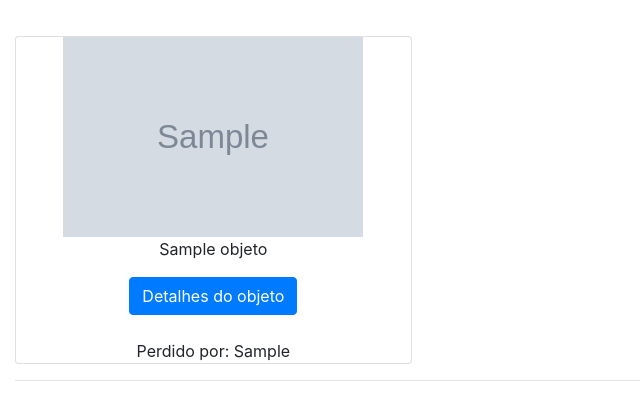
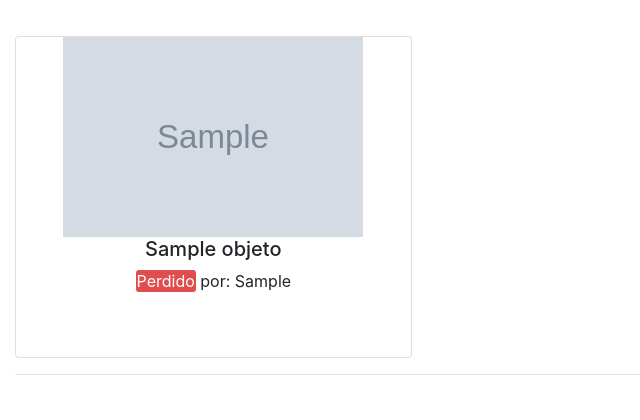
Before and after one commit to brunomalheiros/IFinder, a Django app: page /lista-de-itens/ in a window 1280 px wide. Shown: the part 234-654 px from the top of the page, without its empty margins (0-640 px from the left). Run offline with Django 3.2, Linux system fonts and the light colour scheme; a user stored in the database is signed in; tables that the repository leaves empty hold one stand-in row (values such as "Sample post"); grey boxes marked "Sample" are stand-in pictures; some libraries are stand-ins or nearby versions.

Commit message:
correções na pagina de listar itens

```diff
--- a/achadoseperdidos/templates/listadeitens.html
+++ b/achadoseperdidos/templates/listadeitens.html
@@ -3,7 +3,7 @@
 
 {% block complemento %}
     <link rel="stylesheet" href="{% static 'css/listadeitens/listadeitens.css'%}">
-    <script type="text/javascript" src="{% static 'js/scripts.js' %}"></script>
+
 {% endblock complemento %}
 {% block title %} Lista de itens {% endblock title %}
 
@@ -25,20 +25,22 @@
 
       {% for objeto in objetos %}
       {% if forloop.counter0|divisibleby:3 %} <div class="row text-center"> {% endif %}
-        <div class="col-md-4" style="cursor: pointer">
+        <div class="col-md-4" style="cursor: pointer opacity: 5%;">
           <div class="card">
               {% if objeto.imagem %}
+              <a href="/detalhes-do-item/{{ objeto.id }}">
               <img class="img-card-top mx-auto" src= {{objeto.imagem.url}} alt="Imagem" width="300px" height="200px">
+              </a>
               {% endif %}
               <div class="card-content">
-                <p class="card-text">{{ objeto.nome }} </p>
-                <a href="/detalhes-do-item/{{ objeto.id }}"><button  class="btn btn-primary " > Detalhes do objeto </button></a><br><br>
+                <h5 class="card-text">{{ objeto.nome }} </h5>
                 {% if objeto.status == "Encontrado" %}
-                <p class="card-text">Encontrado por: {{ objeto.user.first_name }}</p>
+                <p class="card-text"><span style="background-color:rgb(78, 221, 78); border-radius: 3px; padding: 1px; color: white;" >Encontrado</span>  por:  {{ objeto.user.first_name }}</p>
                 {% endif %}
                 {% if objeto.status == "Perdido" %}
-                <p class="card-text">Perdido por: {{ objeto.user.first_name }}</p>
+                <p class="card-text"> <span style="background-color: rgb(223, 77, 77); border-radius: 3px; padding: 1px; color: white;" > Perdido</span>  por: {{ objeto.user.first_name }}</p>
                 {% endif %}
+                <br><br>
               </div><!-- card content -->
           </div><!-- card -->
         </div><!-- col-md-4 -->
```
